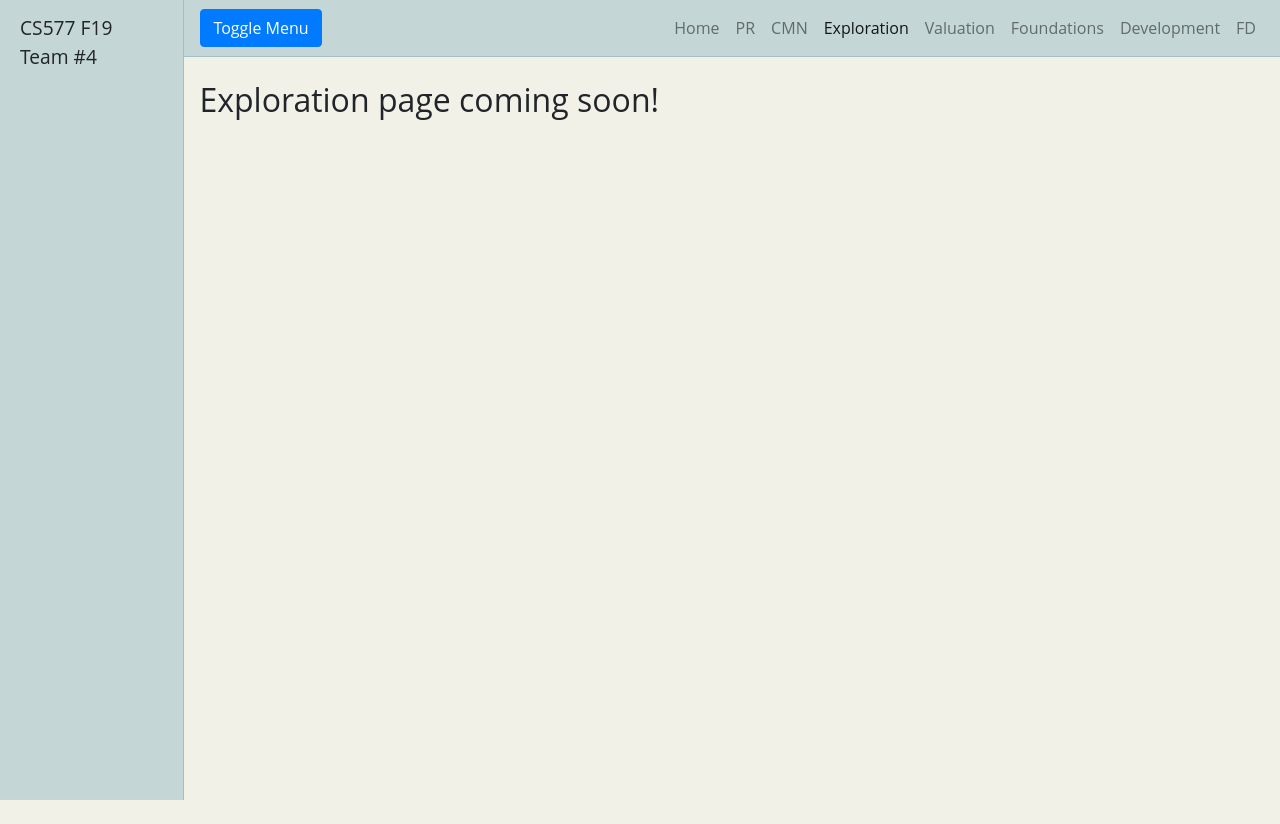
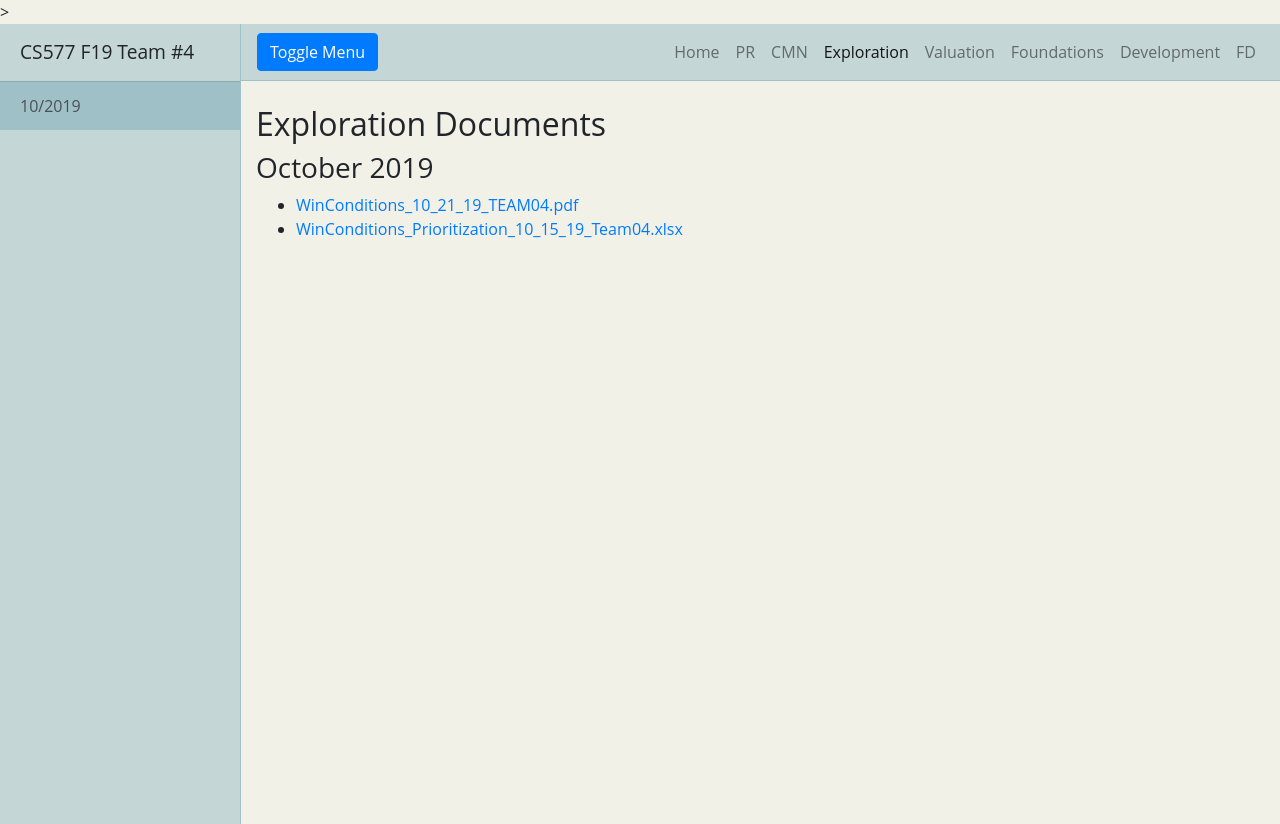
Before and after one commit to kgrimes2/CS577a-Fall2019-Team04, a website: page Exploration/index.html in a window 1280 px wide. Before the commit the page ends 800 px from the top, so only its background shows below. Drawn offline with Linux system fonts and the light colour scheme.

Commit message:
Add win conditions documents

```diff
--- a/Exploration/index.html
+++ b/Exploration/index.html
@@ -1,4 +1,4 @@
-<!DOCTYPE html>
+><!DOCTYPE html>
 <html lang="en">
 
 <head>
@@ -22,11 +22,14 @@
 
   <div class="d-flex" id="wrapper">
 
-    <!-- Sidebar -->
-    <div class="bg-light border-right" id="sidebar-wrapper">
-      <div class="sidebar-heading">CS577 F19 Team #4</div>
-    </div>
-    <!-- /#sidebar-wrapper -->
+      <!-- Sidebar -->
+      <div class="bg-light border-right" id="sidebar-wrapper">
+          <div class="sidebar-heading">CS577 F19 Team #4</div>
+          <div class="list-group list-group-flush">
+              <a href="#oct19" class="list-group-item list-group-item-action bg-light">10/2019</a>
+          </div>
+      </div>
+      <!-- /#sidebar-wrapper -->
 
     <!-- Page Content -->
     <div id="page-content-wrapper">
@@ -71,7 +74,16 @@
 
       <a name="welcome"></a>
       <div class="container-fluid">
-        <h2 class="mt-4">Exploration page coming soon!</h2>
+          <h2 class="mt-4">Exploration Documents</h2>
+      </div>
+
+      <a name="oct19"></a>
+      <div class="container-fluid">
+          <h3>October 2019</h3>
+          <ul>
+              <li><a href="./WinConditions_10_21_19_TEAM04.pdf">WinConditions_10_21_19_TEAM04.pdf</a></li>
+              <li><a href="./WinConditions_Prioritization_10_15_19_Team04.xlsx">WinConditions_Prioritization_10_15_19_Team04.xlsx</a></li>
+          </ul>
       </div>
 
   </div>
```
Also changed, not shown: Valuation/index.html (+4 -1 lines), index.html (+3 -1 lines), 2 other files.
